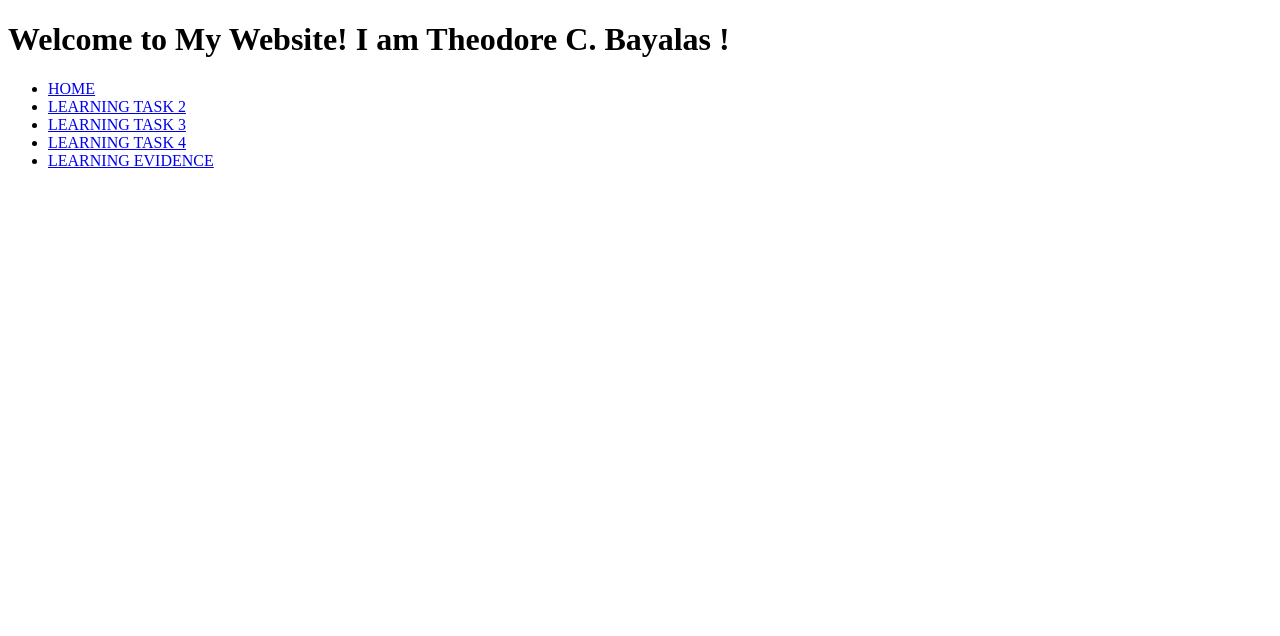
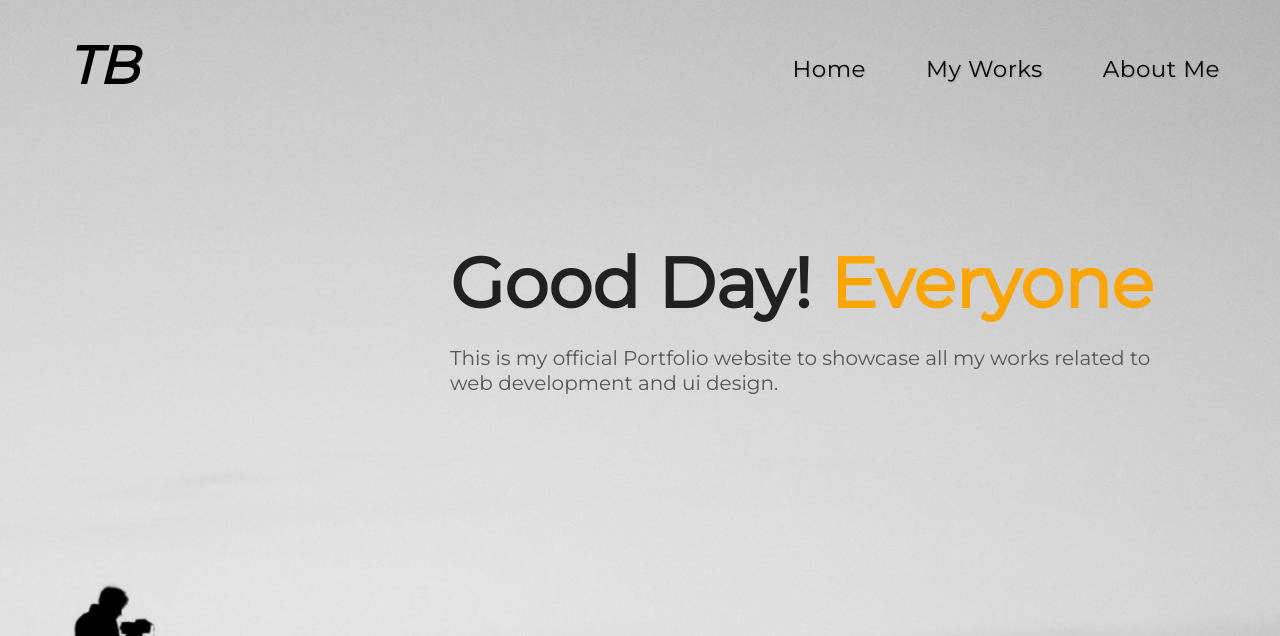
Before and after one commit to theody2002/learningtasks, a PHP site: page /index.php in a window 1280 px wide. Shown: the top 636 px of the page. Run offline with PHP 8.4, Linux system fonts and the light colour scheme.

Commit message:
Update index.php

```diff
--- a/index.php
+++ b/index.php
@@ -1,19 +1,41 @@
+<?php
+$page = (isset($_GET['page']) && $_GET['page'] != '') ? $_GET['page'] : '';
+?>
 <!DOCTYPE html>
 <html>
+
 <head>
-  <title>My Home Page </title>
-  </head>
-  <body>
+    <title>index</title>
+    <link rel="stylesheet" href="style.css">
+    <link href="https://fonts.googleapis.com/css2?family=Rubik:wght@300;400;500&display=swap" rel="stylesheet">
+    <link href="https://fonts.googleapis.com/css2?family=Montserrat&display=swap" rel="stylesheet">
 
-  <h1>Welcome to My Website! I am Theodore C. Bayalas ! </h1>
-  <ul>
-    <li><a href="index.php">HOME</a></li>
-    <li><a href="/LT2/index.html">LEARNING TASK 2</a></li>
-    <li><a href="/LT3/index.html">LEARNING TASK 3</a></li>
-    <li><a href="/LT4/index.html">LEARNING TASK 4</a></li>
-    <li><a href="/CLE1MT/index.html">LEARNING EVIDENCE</a></li>
+</head>
 
+<body>
+    <header>
+        <div id="nav">
+            <div class="logo">
+                <h3>TB</h3>
+            </div>
+            <a href="index.php?page=About">About Me</a>
+            <a href="index.php?page=Works">My Works</a>
+            <a href="index.php">Home</a>
 
-  </ul>
-  </body>
+            <?php
+            switch ($page) {
+                case "About":
+                    include "About.php";
+                    break;
+                case "Works":
+                    include "Works.php";
+                    break;
+                default:
+                    include "default.php";
+            }
+            ?>
+    </header>
+
+</body>
+
 </html>
```
